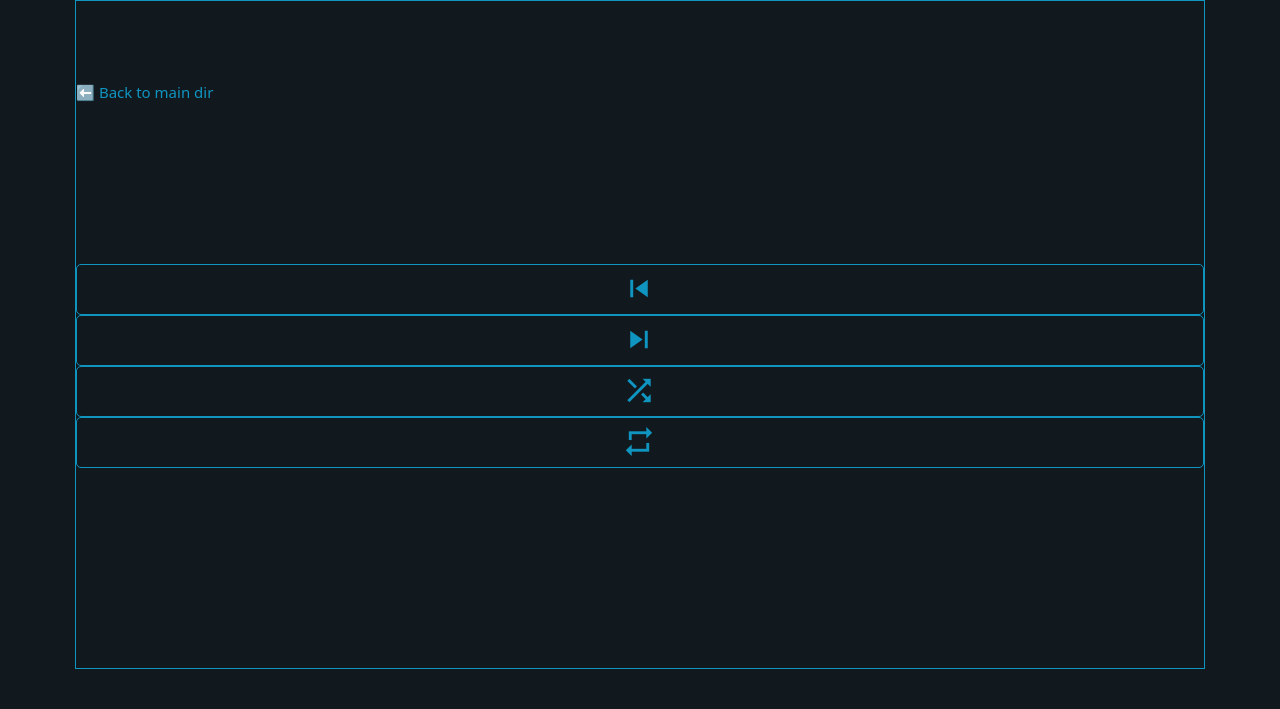
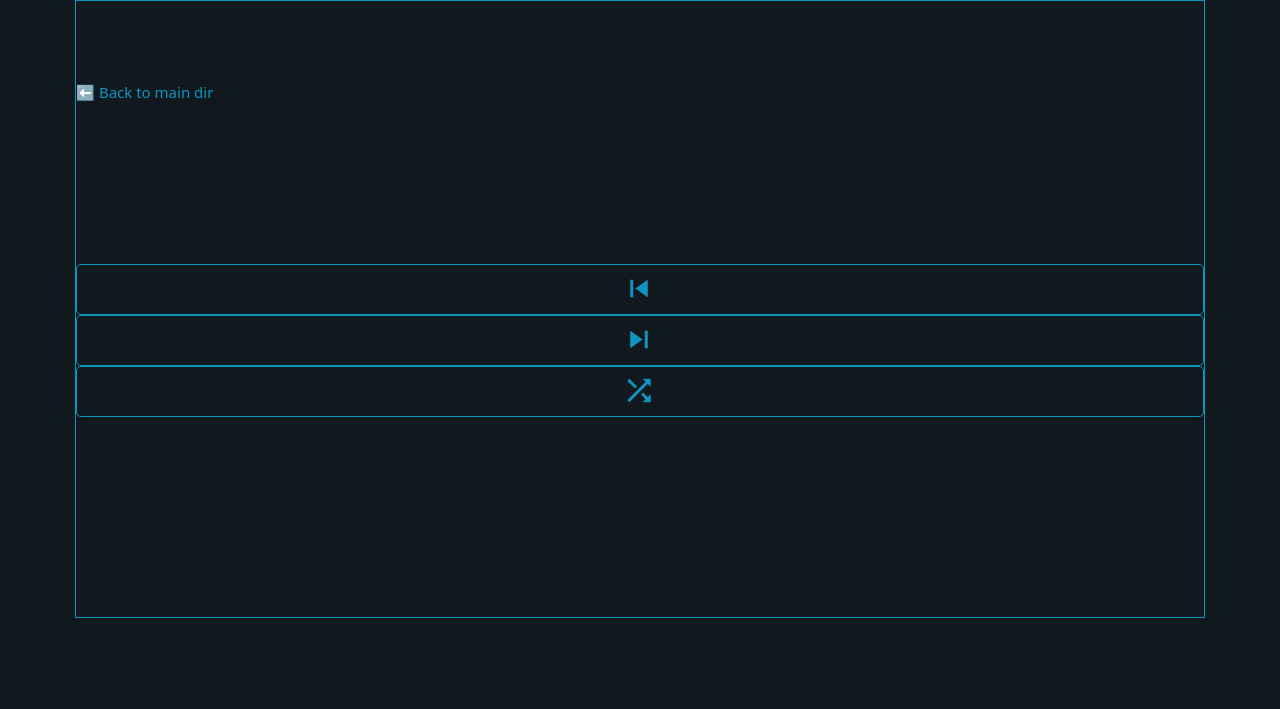
Before and after one commit to wraihan/audio-server, a Flask app: template templates/folder.html in a window 1280 px wide. Shown: the top 709 px of the page. Run offline with Flask 3, Linux system fonts and the light colour scheme; the template is opened without the code that fills it, so the values that code supplies are empty.

Commit message:
update script to consolidate all playback modes in one button

```diff
--- a/static/player.js
+++ b/static/player.js
@@ -7,65 +7,48 @@ document.addEventListener("DOMContentLoaded", () => {
   let currentIndex = -1;
 
   // Get elements
-  const shuffleBtn = document.getElementById("shuffleToggle");
-  const repeatBtn = document.getElementById("repeatToggle");
+  const playbackModeBtn = document.getElementById("playbackModeToggle");
+  const playbackIcon = document.getElementById("playbackModeIcon");
 
   // Load saved settings
-  let repeatMode = localStorage.getItem("repeatMode") || "off";
-  let isShuffle = localStorage.getItem("isShuffle") === "true";
+  let playbackMode = localStorage.getItem("playbackMode") || "shuffle";
+  updatePlaybackIcon(playbackMode);
 
-  // Restore Shuffle
-  const shuffleIcon = document.getElementById("shuffleIcon");
-  shuffleIcon.textContent = "shuffle";
-  shuffleIcon.style.opacity = isShuffle ? "1" : "0.3";
-  shuffleBtn.title = `Shuffle ${isShuffle ? "On" : "Off"}`;
+  // Toggle through 4 playing modes
+  playbackModeBtn.addEventListener("click", () => {
+    if (playbackMode === "shuffle") {
+      playbackMode = "repeatOne";
+    } else if (playbackMode === "repeatOne") {
+      playbackMode ="repeatList";
+    } else if (playbackMode === "repeatList") {
+      playbackMode = "off";
+    } else {
+      playbackMode = "shuffle";
+    }
 
-  // Restore Repeat
-  const repeatIcon = document.getElementById("repeatIcon");
-
-  if (repeatMode === "list") {
-    repeatIcon.textContent = "repeat";
-    repeatBtn.title = "Repeat List";
-    repeatIcon.style.opacity = "1";
-  } else if (repeatMode === "one") {
-    repeatIcon.textContent = "repeat_one";
-    repeatBtn.title = "Repeat One";
-    repeatIcon.style.opacity = "1";
-  } else {
-    repeatIcon.textContent = "repeat";
-    repeatBtn.title = "Repeat Off";
-    repeatIcon.style.opacity = "0.3";
-  }
-
-  // Shuffle button toggle
-  shuffleBtn.addEventListener("click", () => {
-    isShuffle = !isShuffle;
-    const icon = document.getElementById("shuffleIcon");
-    icon.textContent = isShuffle ? "shuffle" : "shuffle"; // same icon
-    shuffleBtn.title = `Shuffle ${isShuffle ? "On" : "Off"}`;
-    icon.style.opacity = isShuffle ? "1" : "0.3";
-    localStorage.setItem("isShuffle", isShuffle);
+    updatePlaybackIcon(playbackMode);
+    localStorage.setItem("playbackMode", playbackMode);
   });
 
-  // Repeat button toggle (off → list → one → off)
-  repeatBtn.addEventListener("click", () => {
-    const icon = document.getElementById("repeatIcon");
-    if (repeatMode === "off") {
-      repeatMode = "list";
-      icon.textContent = "repeat";
-      repeatBtn.title = "Repeat List";
-    } else if (repeatMode === "list") {
-      repeatMode = "one";
-      icon.textContent = "repeat_one";
-      repeatBtn.title = "Repeat One";
+  function updatePlaybackIcon(mode) {
+    if (mode === "shuffle") {
+      playbackIcon.textContent = "shuffle";
+      playbackModeBtn.title = "Shuffle";
+      playbackIcon.style.opacity = 1;
+    } else if (mode === "repeatOne") {
+      playbackIcon.textContent = "repeat_one";
+      playbackModeBtn.title = "Repeat One";
+      playbackIcon.style.opacity = 1;
+    } else if (mode === "repeatList") {
+      playbackIcon.textContent = "repeat";
+      playbackModeBtn.title = "Repeat List";
+      playbackIcon.style.opacity = 1;
     } else {
-      repeatMode = "off";
-      icon.textContent = "repeat";
-      repeatBtn.title = "Repeat Off";
+      playbackIcon.textContent = "repeat";
+      playbackModeBtn.title = "Playback Off";
+      playbackIcon.style.opacity = 0.3;
     }
-    icon.style.opacity = repeatMode === "off" ? "0.3" : "1";
-    localStorage.setItem("repeatMode", repeatMode);
-  });
+  }
 
   // Resume last song function
   const savedIndex = parseInt(localStorage.getItem("lastPlayedIndex"), 10);
@@ -120,7 +103,7 @@ document.addEventListener("DOMContentLoaded", () => {
   });
 
   document.getElementById("nextBtn").addEventListener("click", () => {
-    if (isShuffle) {
+    if (playbackMode === "shuffle") {
       playRandomSong();
     } else {
       const next = (currentIndex + 1) % songCards.length;
@@ -130,14 +113,15 @@ document.addEventListener("DOMContentLoaded", () => {
 
   // When song ends
   audio.addEventListener("ended", () => {
-    if (isShuffle) {
+    if (playbackMode === "shuffle") {
       playRandomSong();
-    } else if (repeatMode === "list") {
+    } else if (playbackMode === "repeatList") {
       const next = (currentIndex + 1) % songCards.length;
       playSong(next);
-    } else if (repeatMode === "one") {
+    } else if (playbackMode === "repeatOne") {
       playSong(currentIndex);
     }
+    // If playbackMode is "off", do nothing — song ends
   });
 
   function playRandomSong() {
--- a/templates/folder.html
+++ b/templates/folder.html
@@ -47,11 +47,8 @@
 	<button id="nextBtn" title="Next" class="outline">
 	  <span class="material-icons iconFS">skip_next</span>
 	</button>
-	<button id="shuffleToggle" title="Shuffle Off" class="outline">
-	  <span class="material-icons iconFS" id="shuffleIcon">shuffle</span>
-	</button>
-	<button id="repeatToggle" title="Repeat Off" class="outline">
-	  <span class="material-icons iconFS" id="repeatIcon">repeat</span>
+	<button id="playbackModeToggle" title="Shuffle" class="outline">
+	  <span class="material-icons iconFS" id="playbackModeIcon">shuffle</span>
 	</button>
       </div>
 
```
Also changed, not shown: README.md.
